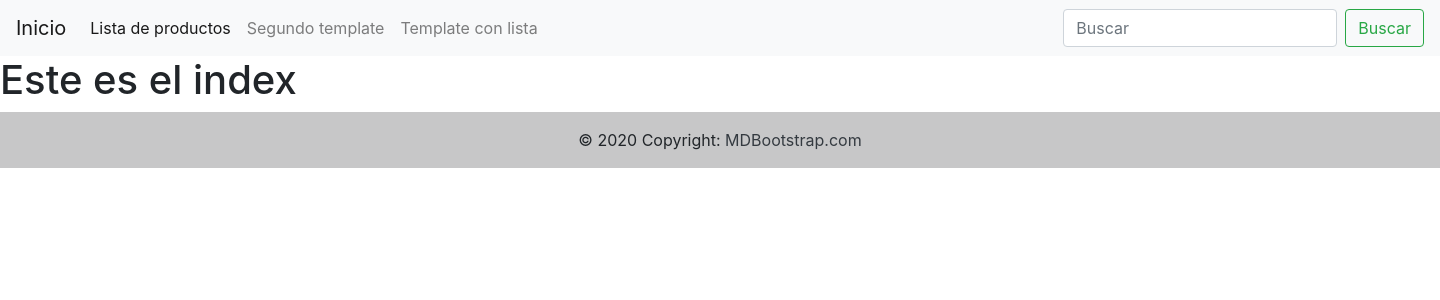
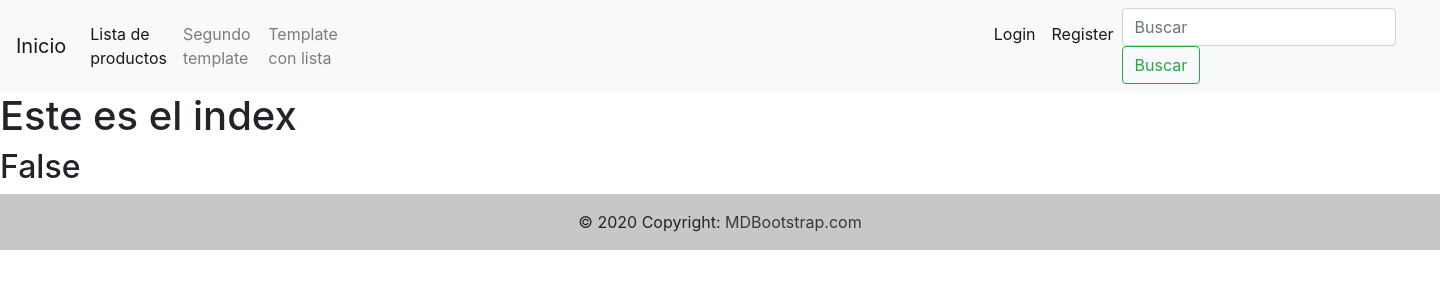
Before and after one commit to lucacitta/Python_31090, a Django app: page / in a window 1440 px wide. Shown: the top 300 px of the page. Run offline with Django 4.2, Linux system fonts and the light colour scheme.

Commit message:
permissions

```diff
--- a/ecommerce/blog/views.py
+++ b/ecommerce/blog/views.py
@@ -1,9 +1,11 @@
 from django.views.generic import ListView, DetailView, CreateView, DeleteView
+from django.contrib.auth.mixins import LoginRequiredMixin
+
 
 from django.shortcuts import render
 from blog.models import Articles
 
-class List_articles(ListView):
+class List_articles(LoginRequiredMixin, ListView):
     model = Articles
     template_name = 'articles/list_articles.html'
 
--- a/ecommerce/ecommerce/settings.py
+++ b/ecommerce/ecommerce/settings.py
@@ -112,3 +112,6 @@ STATIC_URL = 'static/'
 # https://docs.djangoproject.com/en/4.0/ref/settings/#default-auto-field
 
 DEFAULT_AUTO_FIELD = 'django.db.models.BigAutoField'
+
+
+LOGIN_URL = '/users/login/'
--- a/ecommerce/templates/base.html
+++ b/ecommerce/templates/base.html
@@ -32,8 +32,24 @@
                     <a class="nav-link" href="/segundo-template/">Segundo template</a>
                 </li>
                 <li class="nav-item">
-                    <a class="nav-link" href="/template-con-lista/">Template con lista</a>
+                    <a class="nav-link" href="/template-con-lista/" style="margin-right: 40rem ;">Template con lista</a>
                 </li>
+                {% if request.user.is_authenticated %}
+                <li class="nav-item active">
+                    <a class="nav-link" href="/users/logout/">Logout</a>
+                </li>
+                {% else %}
+                <li class="nav-item active">
+                    <a class="nav-link" href="/users/login/">Login</a>
+                </li>
+                <li class="nav-item active">
+                    <a class="nav-link" href="/users/register/">Register</a>
+                </li>
+                {% endif %}
+
+
+
+
             </ul>
             <form class="form-inline my-2 my-lg-0" action="/products/search-products/" method="GET">
                 <input class="form-control mr-sm-2" type="search" placeholder="Buscar" aria-label="Search" name = 'search'>
--- a/ecommerce/templates/index.html
+++ b/ecommerce/templates/index.html
@@ -8,6 +8,7 @@
 {% block contenido_que_cambia %}
 
 <h1>Este es el index</h1>
+<h2>{{request.user.is_authenticated}}</h2>
 
 {% if message %}
 
```
Also changed, not shown: ecommerce/products/views.py (+28 -21 lines).
